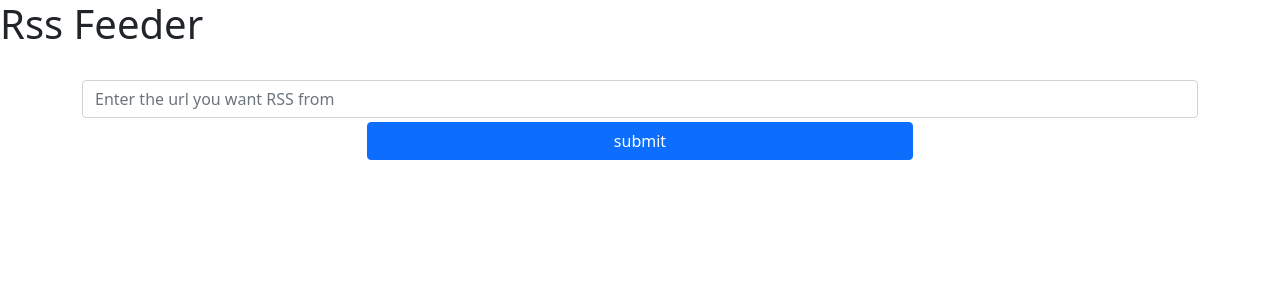
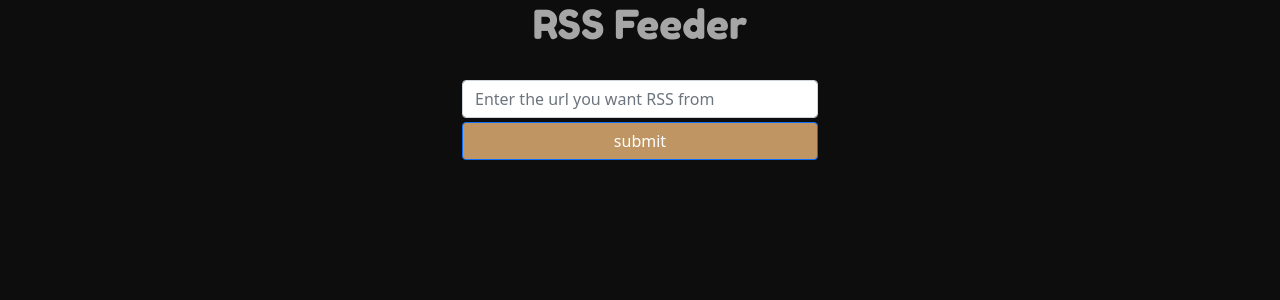
Before and after one commit to Will-max-bit/Projects, a PHP site: page / in a window 1280 px wide. Shown: the top 300 px of the page. Run offline with PHP 8.4, Linux system fonts and the light colour scheme.

Commit message:
cleaning up commits

```diff
--- a/PHP/RSS_Project/index.php
+++ b/PHP/RSS_Project/index.php
@@ -12,7 +12,6 @@ function rSS($url)
 
     $a = new SimpleXMLElement($content);
     $buildRSS = simplexml_load_file($url);
-    $domainName = parse_url($url);
     $result = array();
     foreach ($buildRSS->channel->item as $item) {
 
@@ -27,8 +26,7 @@ function rSS($url)
             'description' =>  $description,
             'time' => $dateOnly . ' ' . $time,
         );
-    };
-    ;
+    };;
     return $result;
 }
 
@@ -39,6 +37,10 @@ function rSS($url)
 <head>
     <meta charset="UTF-8">
     <meta name="viewport" content="width=device-width, initial-scale=1">
+    <!-- google fonts -->
+    <link rel="preconnect" href="https://fonts.googleapis.com">
+    <link rel="preconnect" href="https://fonts.gstatic.com" crossorigin>
+    <link href="https://fonts.googleapis.com/css2?family=Fredoka+One&family=IBM+Plex+Mono:wght@200&family=Montserrat:wght@300&display=swap" rel="stylesheet">
 
     <!-- Bootstrap CSS -->
     <link href="https://cdn.jsdelivr.net/npm/bootstrap@5.1.3/dist/css/bootstrap.min.css" rel="stylesheet" integrity="sha384-1BmE4kWBq78iYhFldvKuhfTAU6auU8tT94WrHftjDbrCEXSU1oBoqyl2QvZ6jIW3" crossorigin="anonymous">
@@ -47,16 +49,20 @@ function rSS($url)
 </head>
 
 <body>
-    <h1>Rss Feeder</h1>
+    <h1 class="text-center">RSS Feeder</h1>
     <div class="container">
         <form action="index.php" method="post">
             <div class="form-group">
                 <label for="url"></label>
-                <input type="text" class="form-control" name="rssurl" placeholder="Enter the url you want RSS from">
+                <div class="row justify-content-center">
+                    <div class="col-4">
+                        <input type="text" class="form-control" name="rssurl" placeholder="Enter the url you want RSS from">
+                    </div>
+                </div>
                 </label>
             </div>
             <div class="row my-1 ">
-                <div class="d-grid gap-2 col-6 mx-auto text-center">
+                <div class="d-grid gap-2 col-4 mx-auto text-center">
                     <input type="submit" class=" btn btn-primary" value="submit" name="submit">
                 </div>
             </div>
@@ -67,23 +73,23 @@ function rSS($url)
 
                 <!-- <div class="col-sm text-center"> -->
                 <?php if (isset($_POST['submit'])) {
-                    echo '<h1 class="text-center">' . domain($_POST['rssurl']) . '</h1>';
+                    echo '<h2 class="text-center">'. 'Fed from ' . '<strong>'. domain($_POST['rssurl']). '</strong>' . '</h2>';
                     $result = rss($_POST['rssurl']);
 
                     foreach ($result as $results) {
                         echo '<div class=col>';
                         echo '<div class="card mx-1 my-1" style="width: 18rem; ">';
                         echo '<div class="card-body">';
-                        echo '<h5 class="card-title" style="font-size: 1rem;">' . $results['title'] . '</h5>';
+                        echo '<h5 class="card-title text-center" style="font-size: 1rem;">' . '<strong>'. $results['title'] . '</strong>' . '</h5>';
                         echo '<p class="card-text text-center">' . $results['description'] . '</p>';
-                        echo "<a href='" . $results['link'] . "' class='card-link' >" ."Link" . "</a>";
+                        echo "<a href='" . $results['link'] . "' class='card-link' >" . "Link" . "</a>";
                         echo '</div>';
                         echo '</div>';
                         echo '</div>';
                     }
                 } ?>
-                </div>
             </div>
+        </div>
 
         <!-- </div> -->
 
--- /dev/null
+++ b/PHP/RSS_Project/styles.css
@@ -0,0 +1,28 @@
+h1{
+    font-family: 'Fredoka One', cursive;
+}
+h5{
+    font-family: 'IBM Plex Mono', monospace;
+}
+p{
+    font-family: 'Montserrat', sans-serif;
+}
+h1, h2 {
+    color: #A6A6A6;
+}
+p, h5{
+    color: #0D0D0D
+}
+body{
+     background-color: #0D0D0D;
+}
+a{
+    color: #BF9663;
+}
+.card{
+    min-height: 20rem;
+    background-color: #F2F2F2;
+}
+.btn-primary{
+    background-color: #BF9663;
+}
```
Also changed, not shown: PHP/RSS_Project/README.md (added), PHP/images/Screenshot.JPG (added), 1 other file.
